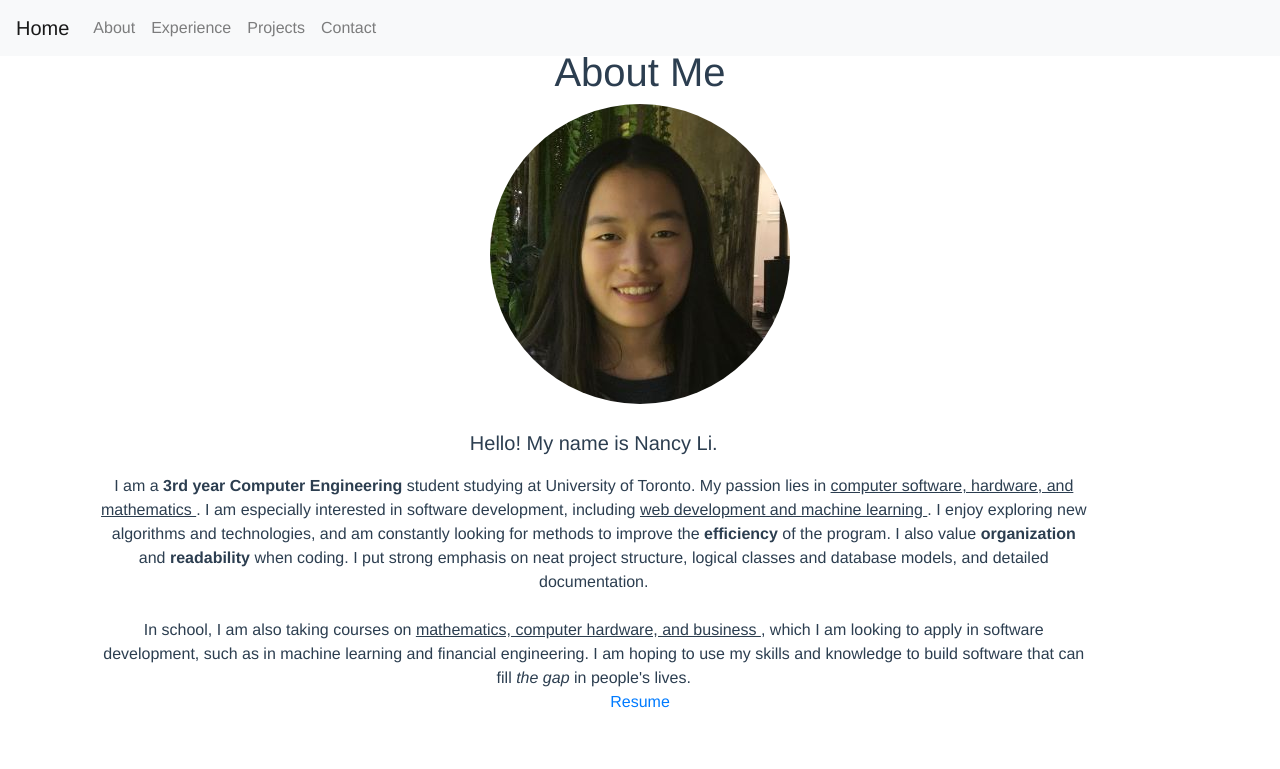
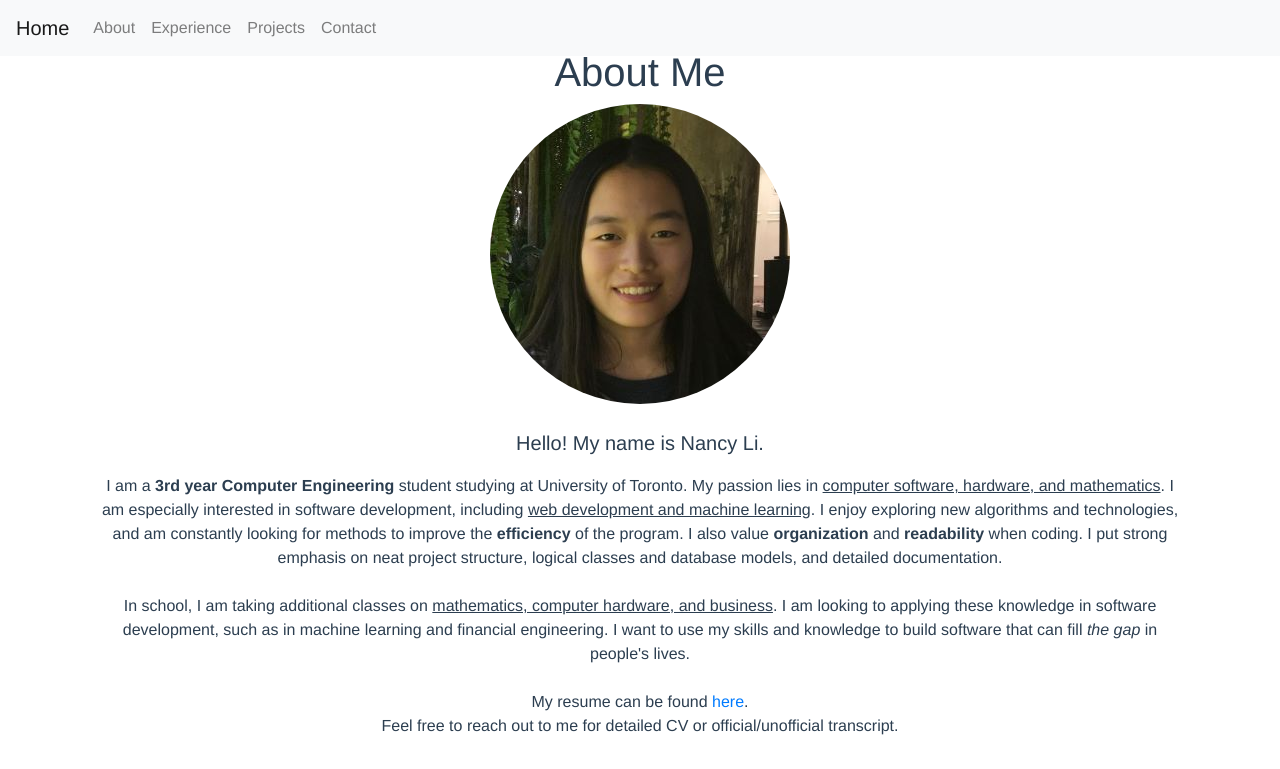
Before and after one commit to nancytaen/portfolio, a Vue app: page / in a window 1280 px wide. Shown: the top 769 px of the page. Built offline with nearby package versions, Linux system fonts and the light colour scheme.

Commit message:
about me paragraph

```diff
--- a/src/components/About.vue
+++ b/src/components/About.vue
@@ -4,24 +4,28 @@
           <!-- header & image -->
         <b-img src="img/profile.jpg" rounded="circle" fluid alt="Picture of Nancy"/>
         <div class="about-me-body">
-        <div class="col-sm-11">
+          <div class="container-sm">
             <br>
 
             <p class="lead"> Hello! My name is Nancy Li.</p>
             I am a <strong> 3rd year Computer Engineering </strong> student studying at University of Toronto.
-          My passion lies in <u> computer software, hardware, and mathematics </u>. I am especially interested in software development,
-          including <u> web development and machine learning </u>. I enjoy exploring new algorithms and technologies, and am constantly looking for
+            My passion lies in <u> computer software, hardware, and mathematics</u>. I am especially interested in software development,
+            including <u> web development and machine learning</u>. I enjoy exploring new algorithms and technologies, and am constantly looking for
             methods to improve the <strong> efficiency </strong> of the program. I also value <strong> organization </strong> and <strong> readability </strong> when coding. I put strong emphasis on
             neat project structure, logical classes and database models, and detailed documentation. <br>
 
             <br>
 
-          In school, I am also taking courses on <u> mathematics, computer hardware, and business </u>, which I am looking
-          to apply in software development, such as in machine learning and financial engineering. I am hoping to use my skills and knowledge
+            In school, I am taking additional classes on <u> mathematics, computer hardware, and business</u>. I am looking
+            to applying these knowledge in software development, such as in machine learning and financial engineering. I want to use my skills and knowledge
             to build software that can fill <em>the gap</em> in people's lives.
           </div>
+          <div>
+            <br>
           <!-- download resume -->
-        <a href="file/NancyLi_Resume.pdf" target="_blank">Resume </a>
+          My resume can be found <a href="file/NancyLi_Resume.pdf" target="_blank"> here</a>. <br>
+          Feel free to reach out to me for detailed CV or official/unofficial transcript.
+          </div>
         </div>
       </div>
   </div>
```
Lines whose indentation alone changed are shown as unchanged.
